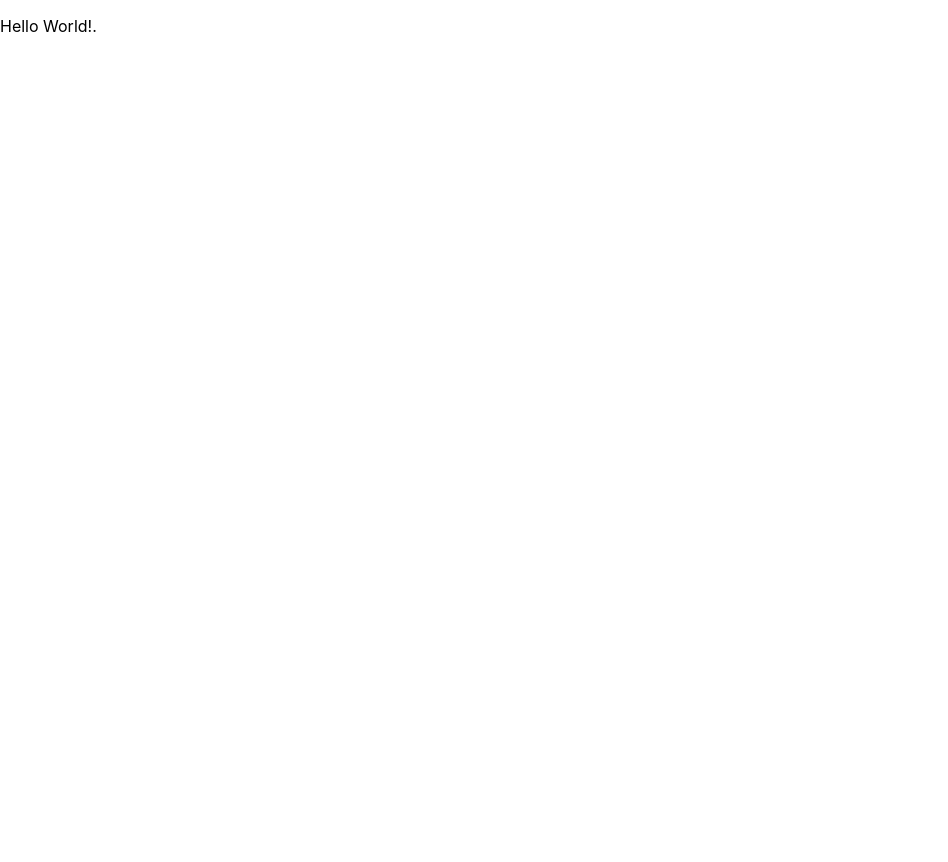
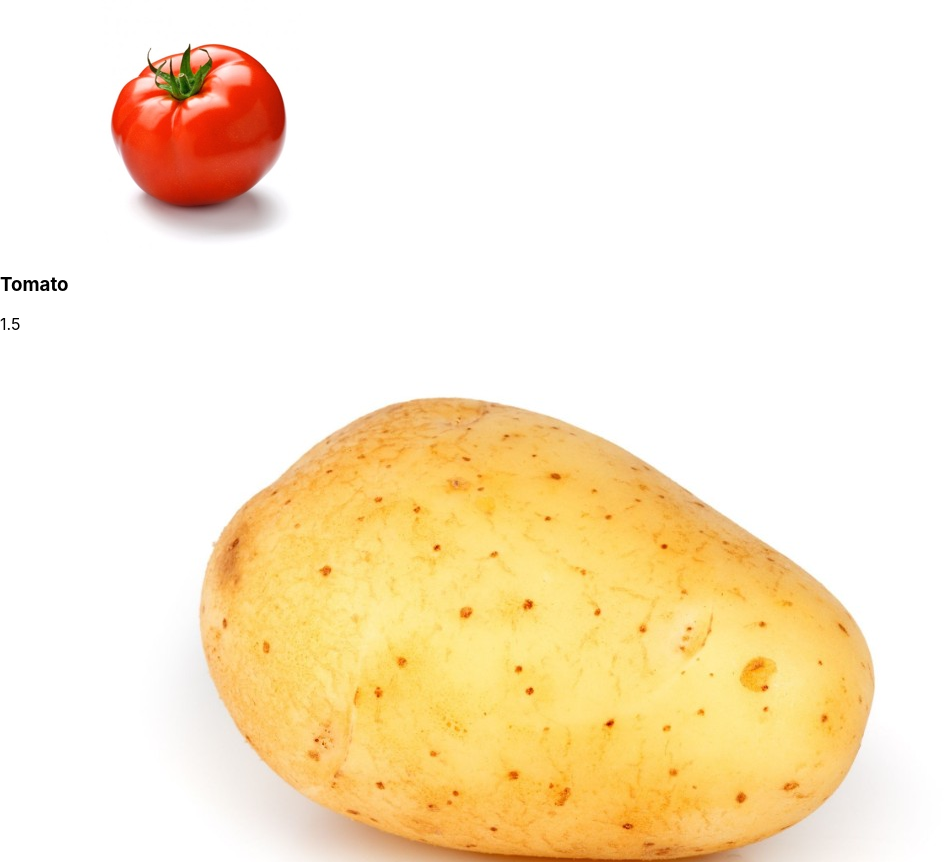
Before and after one commit to ericgomez/shopping-cart, a React (Create React App) app: page / in a window 1280 px wide. Shown: the top 862 px of the page, without its empty margins (0-948 px from the left). Before the commit the page ends 800 px from the top, so only its background shows below. Built offline with nearby package versions, Linux system fonts and the light colour scheme.

Commit message:
Listing images

```diff
--- a/src/App.js
+++ b/src/App.js
@@ -1,10 +1,9 @@
 import { Component } from 'react'
-import logo from './logo.svg'
-import './App.css'
+import Products from './components/Products'
 
 class App extends Component {
   state = {
-    pruducts: [
+    products: [
       {
         name: 'Tomato',
         price: 1.5,
@@ -25,7 +24,12 @@ class App extends Component {
   render () {
     return (
       <div>
-        <p>Hello World!.</p>
+        <Products
+          addCartItem={() => {
+            console.log('add cart')
+          }}
+          products={this.state.products}
+        />
       </div>
     )
   }
--- /dev/null
+++ b/src/components/Product.js
@@ -0,0 +1,18 @@
+import { Component } from 'react'
+
+class Product extends Component {
+  render () {
+    const { product, addCartItem } = this.props
+
+    console.log(this.props)
+    return (
+      <div>
+        <img src={product.image} alt={product.name} />
+        <h3>{product.name}</h3>
+        <p>{product.price}</p>
+      </div>
+    )
+  }
+}
+
+export default Product
--- /dev/null
+++ b/src/components/Products.js
@@ -0,0 +1,22 @@
+import { Component } from 'react'
+import Product from './Product'
+
+class Products extends Component {
+  render () {
+    const { products, addCartItem } = this.props
+
+    return (
+      <div>
+        {products.map(product => (
+          <Product
+            addCartItem={addCartItem}
+            key={product.name}
+            product={product}
+          />
+        ))}
+      </div>
+    )
+  }
+}
+
+export default Products
```
